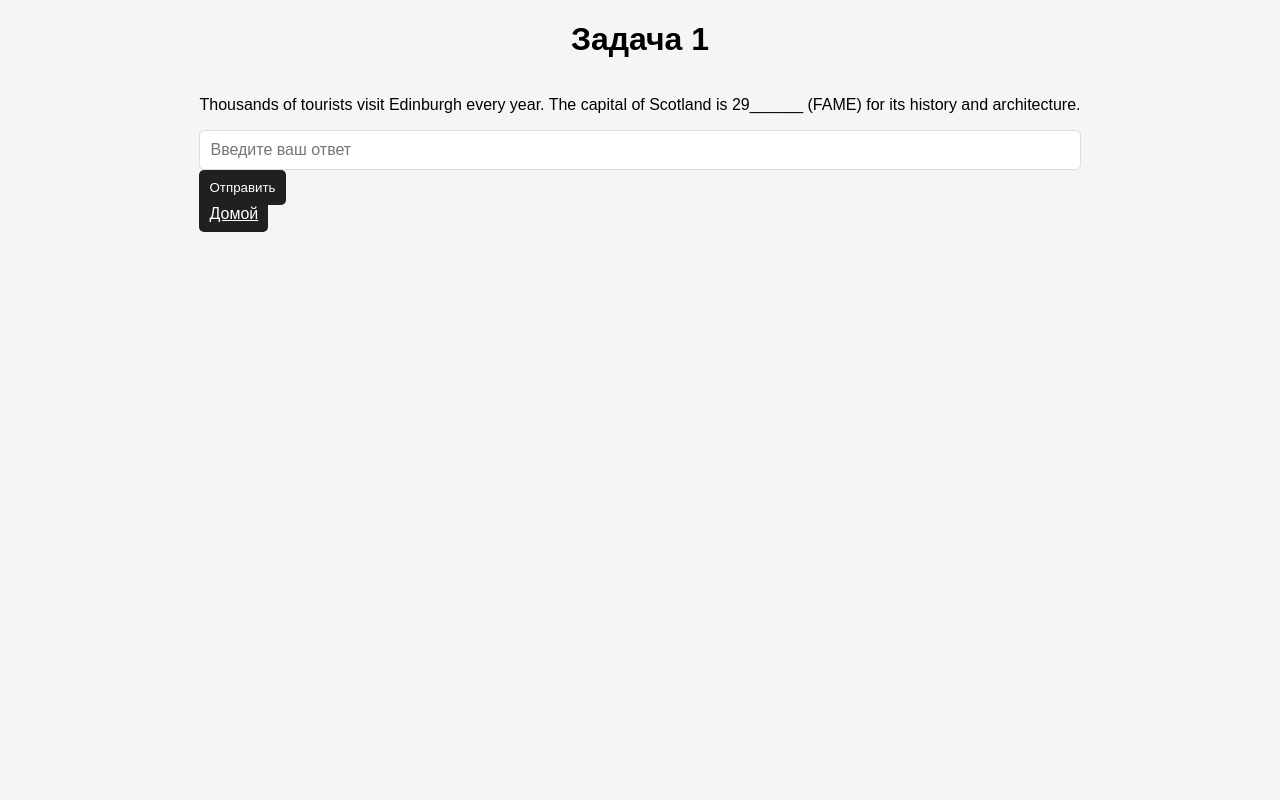
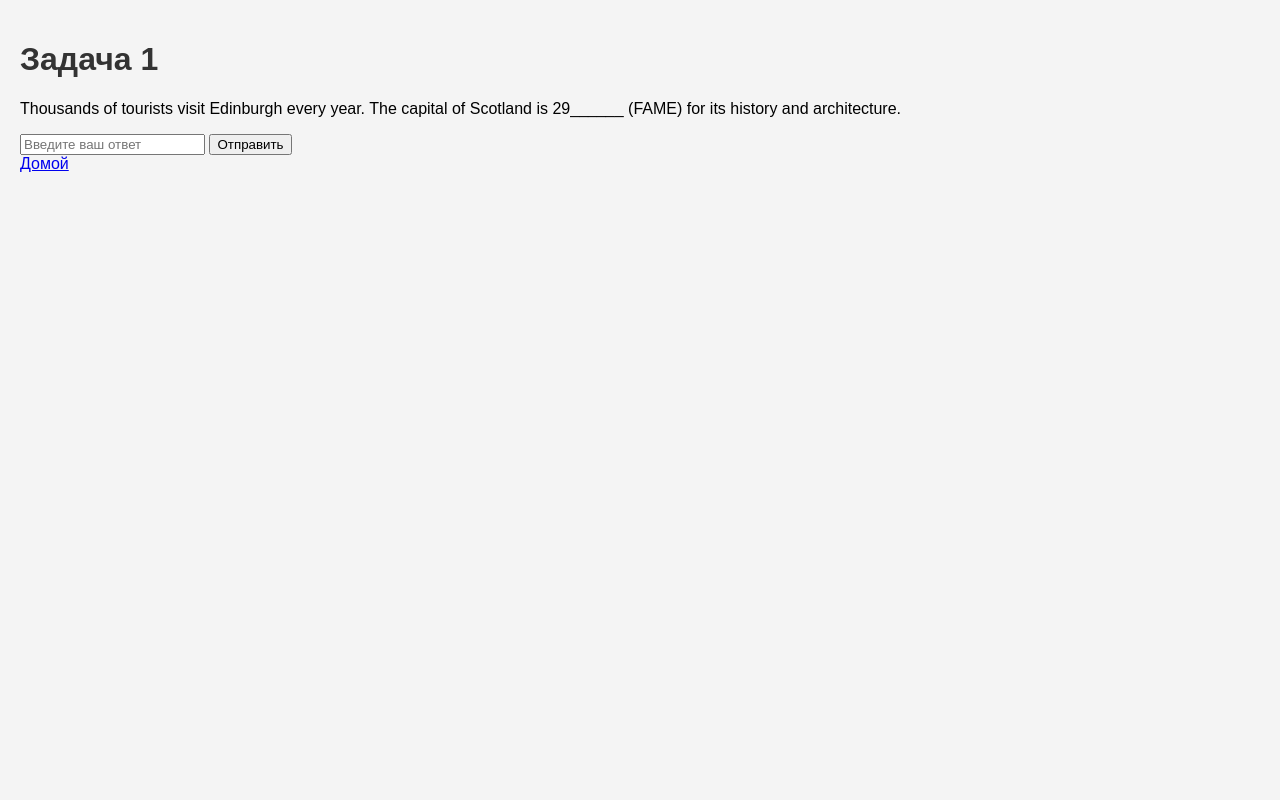
Before and after one commit to Andrey-Zobnin/appForEducationegeEnglish, a Flask app: page /task/1 in a window 1280 px wide. Run offline with Flask 3, Linux system fonts and the light colour scheme.

Commit message:
add new style for random task, update all style

```diff
--- a/static/styles.css
+++ b/static/styles.css
@@ -1,96 +1,48 @@
 body {
+    font-family: Arial, sans-serif;
+    background-color: #f4f4f4;
     margin: 0;
-    font-family: Arial, sans-serif;
-    background-color: #f5f5f5;
-    display: flex;
-    justify-content: center;
-    align-items: flex-start;
-    min-height: 100vh;
-    width: 100%;
+    padding: 20px;
+}
+
+h1 {
+    color: #333;
 }
 
 .container {
-    display: grid;
-    grid-template-columns: 1fr;
-    gap: 10px;
-    padding: 10px;
-    width: 100%;
-    max-width: 600px;
-    box-sizing: border-box;
+    max-width: 800px;
+    margin: auto;
+    background: white;
+    padding: 20px;
+    border-radius: 5px;
+    box-shadow: 0 0 10px rgba(0, 0, 0, 0.1);
 }
 
-h1 {
-    text-align: center;
+.task-grid {
+    display: grid;
+    grid-template-columns: repeat(5, 1fr);
+    gap: 10px;
 }
 
-.question-form {
-    display: flex;
-    flex-direction: column;
-    gap: 15px;
+.task-tile {
+    background: #007bff;
+    color: white;
+    padding: 20px;
+    text-align: center;
+    border-radius: 5px;
+    transition: background 0.3s;
 }
 
-.submit-button, .back-button {
-    padding: 10px;
-    background-color: #202020;
+.task-tile a {
     color: white;
-    border: none;
-    border-radius: 5px;
-    cursor: pointer;
-    transition: background-color 0.3s;
+    text-decoration: none;
 }
 
-.submit-button:hover, .back-button:hover {
-    background-color: #0e0e0e;
+.task-tile:hover {
+    background: #0056b3;
 }
 
-.answer-input {
-    font-size: 1rem;
-    padding: 10px;
-    border: 1px solid #ddd;
-    border-radius: 5px;
-    width: 100%;
-    box-sizing: border-box;
+.random-task {
+    grid-column: span 5; /* Занимает всю ширину */
+    background: #28a745; /* Зеленый цвет для случайной задачи */
 }
-
-.answer-input:focus {
-    outline: none;
-    border-color: #007bff;
-}
-
-.answer-input.correct {
-    border-color: #28a745;
-    background-color: #d4edda;
-}
-
-.answer-input.incorrect {
-    border-color: #dc3545;
-    background-color: #f8d7da;
-}
-
-.error {
-    color: red;
-    font-size: 1.2rem;
-}
-.container {
-    display: flex;
-    flex-direction: column;
-    align-items: center;
-    padding: 20px;
-}
-
-.task-box {
-    display: block;
-    margin: 10px 0;
-    padding: 15px;
-    background-color: #007bff;
-    color: white;
-    text-align: center;
-    text-decoration: none;
-    border-radius: 5px;
-    width: 200px;
-    transition: background-color 0.3s;
-}
-
-.task-box:hover {
-    background-color: #0056b3;
-}
```
